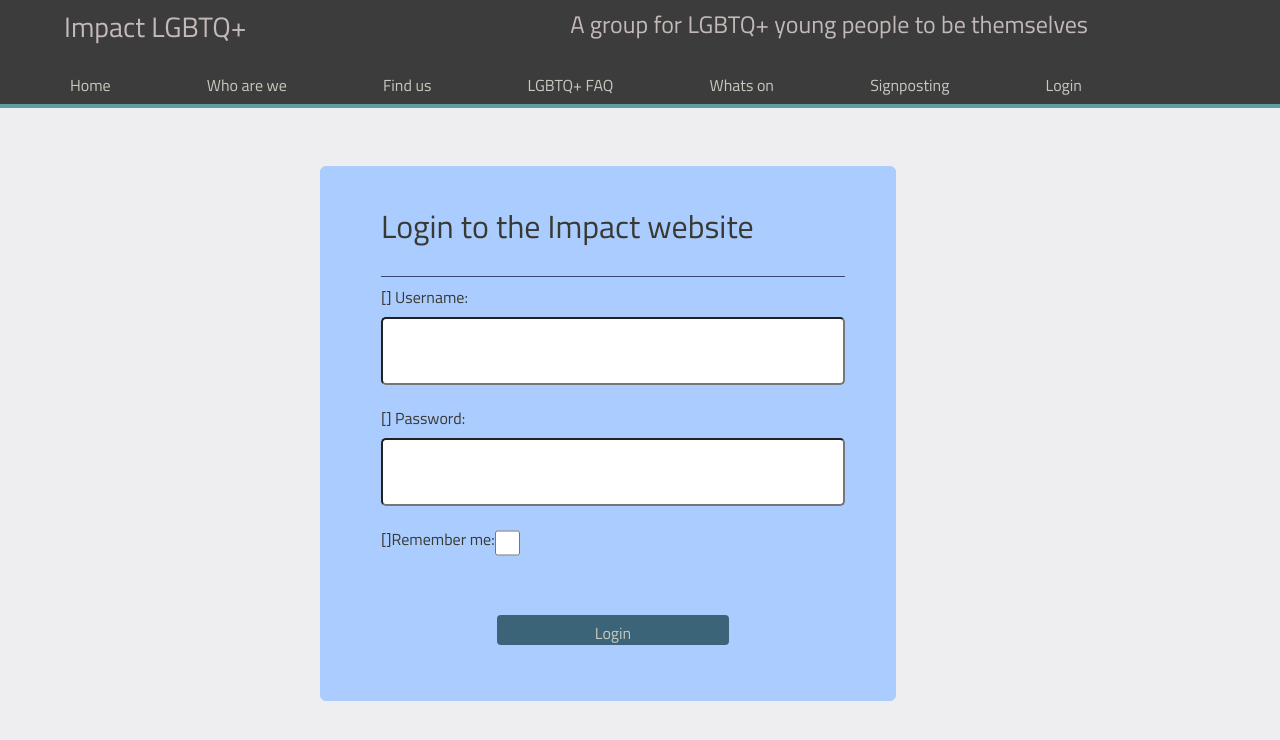
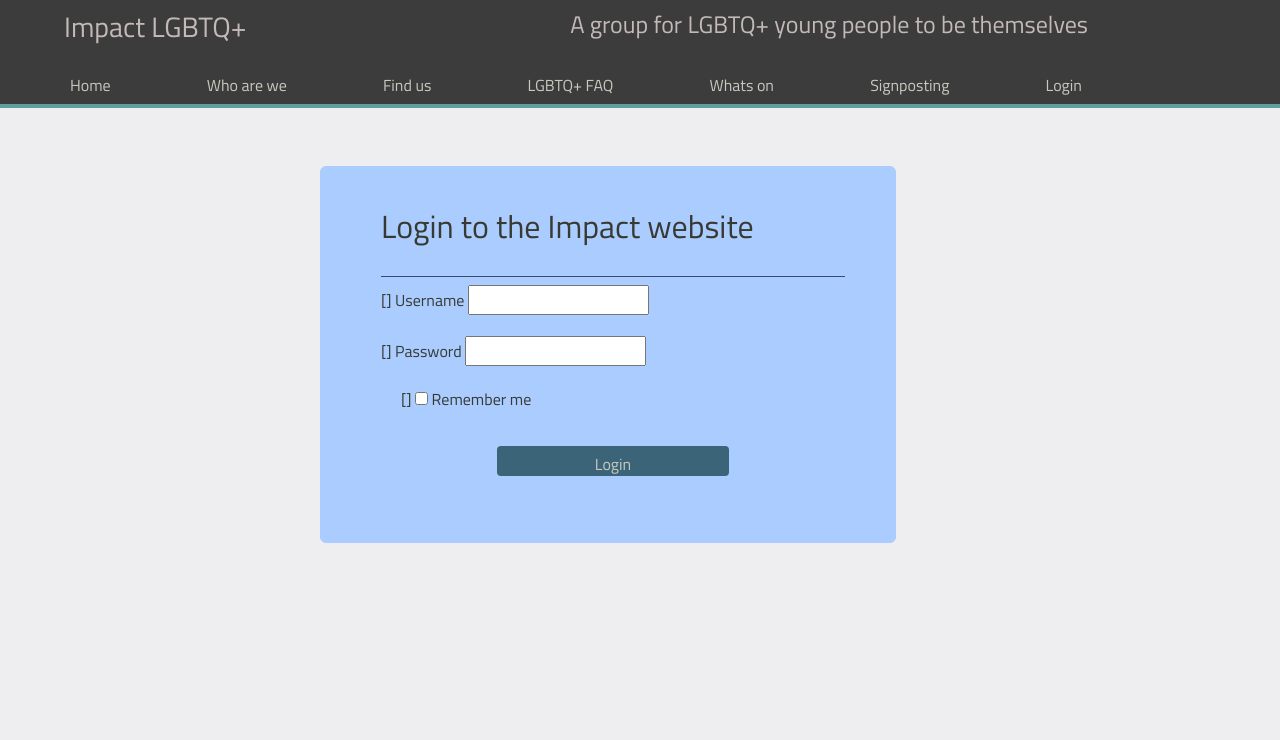
Before and after one commit to ImpactLGBTQ/Impact-Website, a Django app: template auth_system/templates/auth_system/login_portal.html in a window 1280 px wide. Shown: the top 740 px of the page. Run offline with Django 3.2, Linux system fonts and the light colour scheme; the template is opened without the code that fills it, so the values that code supplies are empty, except form fields; tables that the repository leaves empty hold one stand-in row (values such as "Sample post"); form fields are guessed from the names that the template uses; style sheets or scripts are compiled from the project's sources; some libraries are stand-ins or nearby versions.

Commit message:
Updating header

```diff
--- a/ImpactWebsite/settings.py
+++ b/ImpactWebsite/settings.py
@@ -39,7 +39,6 @@ INSTALLED_APPS = [
     'django.contrib.staticfiles',
     'impact_website.apps.ImpactWebsiteConfig',
     'auth_system',
-    'bootstrap4',
 ]
 
 MIDDLEWARE = [
--- a/auth_system/templates/auth_system/login_portal.html
+++ b/auth_system/templates/auth_system/login_portal.html
@@ -2,11 +2,10 @@
 <html lang="en">
 <head>
     <meta charset="UTF-8">
+
     <title>Members portal</title>
     {% load static %}
     <link rel="stylesheet" type="text/css" href="{% static "auth_system/login_portal.css" %}" />
-    <!-- Bootstrap -->
-    <link rel="stylesheet" type="text/css" href="https://stackpath.bootstrapcdn.com/bootstrap/4.4.1/css/bootstrap.min.css"/>
 </head>
 <body>
 <div class="header">
@@ -15,29 +14,33 @@
 <div class="body">
     <div class="form_container">
         <h2>Login to the Impact website</h2>
-        <form class="standard_form login_form" action="{% url "auth_system-login_portal" %}" method="post">
+        <!--standard_form login_form-->
+        <form class="standard_form" action="{% url "auth_system-login_portal" %}" method="post">
             {% csrf_token %}
             {{ login_form.non_field_errors }}
-            <div class="standard_form_row form-group">
+            <div class="form-group">
                 {{ login_form.username.errors }}
-                <label for="{{ login_form.username.id_for_label }}">Username:</label><br>
+                <label for="{{ login_form.username.id_for_label }}">Username</label>
                 {{ login_form.username }}
             </div>
-            <div class="standard_form_row form-group">
+            <div class="form-group">
                 {{ login_form.password.errors }}
-                <label for="{{ login_form.password.id_for_label }}">Password:</label><br>
+                <label for="{{ login_form.password.id_for_label }}">Password</label>
                 {{ login_form.password }}
             </div>
-            <div class="standard_form_row hard_left form-group">
+            <div class="form-check">
                 {{ login_form.username.errors }}
-                <label style="white-space: nowrap" for="{{ login_form.remember_me.id_for_label }}">Remember me:</label>
                 {{ login_form.remember_me }}
+                <label class="form-check-label" for="{{ login_form.remember_me.id_for_label }}">Remember me</label>
             </div>
-            <div class="standard_form_row">
+            <div class="form-group ">
                    <button class="form_btn btn btn-primary" type="submit"><text>Login</text></button>
             </div>
         </form>
     </div>
 </div>
+<script src="https://code.jquery.com/jquery-3.2.1.slim.min.js" integrity="sha384-KJ3o2DKtIkvYIK3UENzmM7KCkRr/rE9/Qpg6aAZGJwFDMVNA/GpGFF93hXpG5KkN" crossorigin="anonymous"></script>
+<script src="https://cdnjs.cloudflare.com/ajax/libs/popper.js/1.12.9/umd/popper.min.js" integrity="sha384-ApNbgh9B+Y1QKtv3Rn7W3mgPxhU9K/ScQsAP7hUibX39j7fakFPskvXusvfa0b4Q" crossorigin="anonymous"></script>
+<script src="https://maxcdn.bootstrapcdn.com/bootstrap/4.0.0/js/bootstrap.min.js" integrity="sha384-JZR6Spejh4U02d8jOt6vLEHfe/JQGiRRSQQxSfFWpi1MquVdAyjUar5+76PVCmYl" crossorigin="anonymous"></script>
 </body>
 </html>
--- a/static/css/defaults.styl
+++ b/static/css/defaults.styl
@@ -67,12 +67,10 @@ html {
 }
 
 .standard_form {
-  display flex
-  justify-content space-evenly
-  flex-direction column
 
   .form_btn {
     margin-top 35px
+    margin-bottom 0
     background button-background
     color button-foreground
     border 2px black
@@ -91,18 +89,6 @@ html {
     color black
   }
 
-  .hard_left {
-    width 30%
-    display flex
-
-    label {
-      float left
-    }
-    input {
-      float right
-    }
-  }
-
   .standard_form_row {
     padding-bottom 5px
 
--- a/templates/includes/header_bar.html
+++ b/templates/includes/header_bar.html
@@ -1,4 +1,7 @@
 <!-- Header bar include START -->
+<meta name="viewport" content="width=device-width, initial-scale=1, shrink-to-fit=no">
+<!-- Bootstrap -->
+<link rel="stylesheet" type="text/css" href="https://stackpath.bootstrapcdn.com/bootstrap/4.4.1/css/bootstrap.min.css"/>
 <script>
     function home_clicked() {
         document.location = "{% url "impact_website-homepage" %}";
```
Also changed, not shown: auth_system/forms.py (+4 -3 lines).
